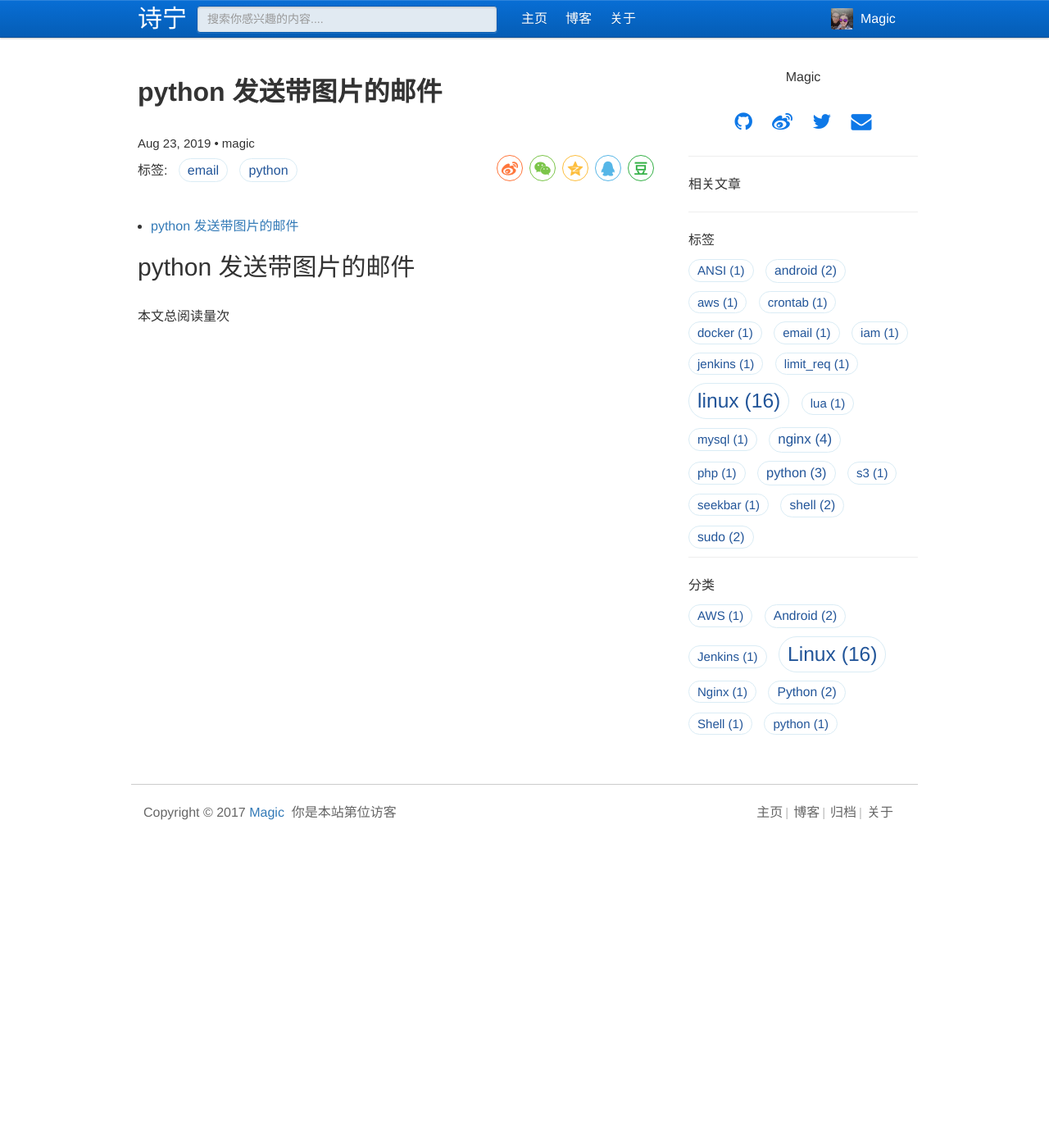
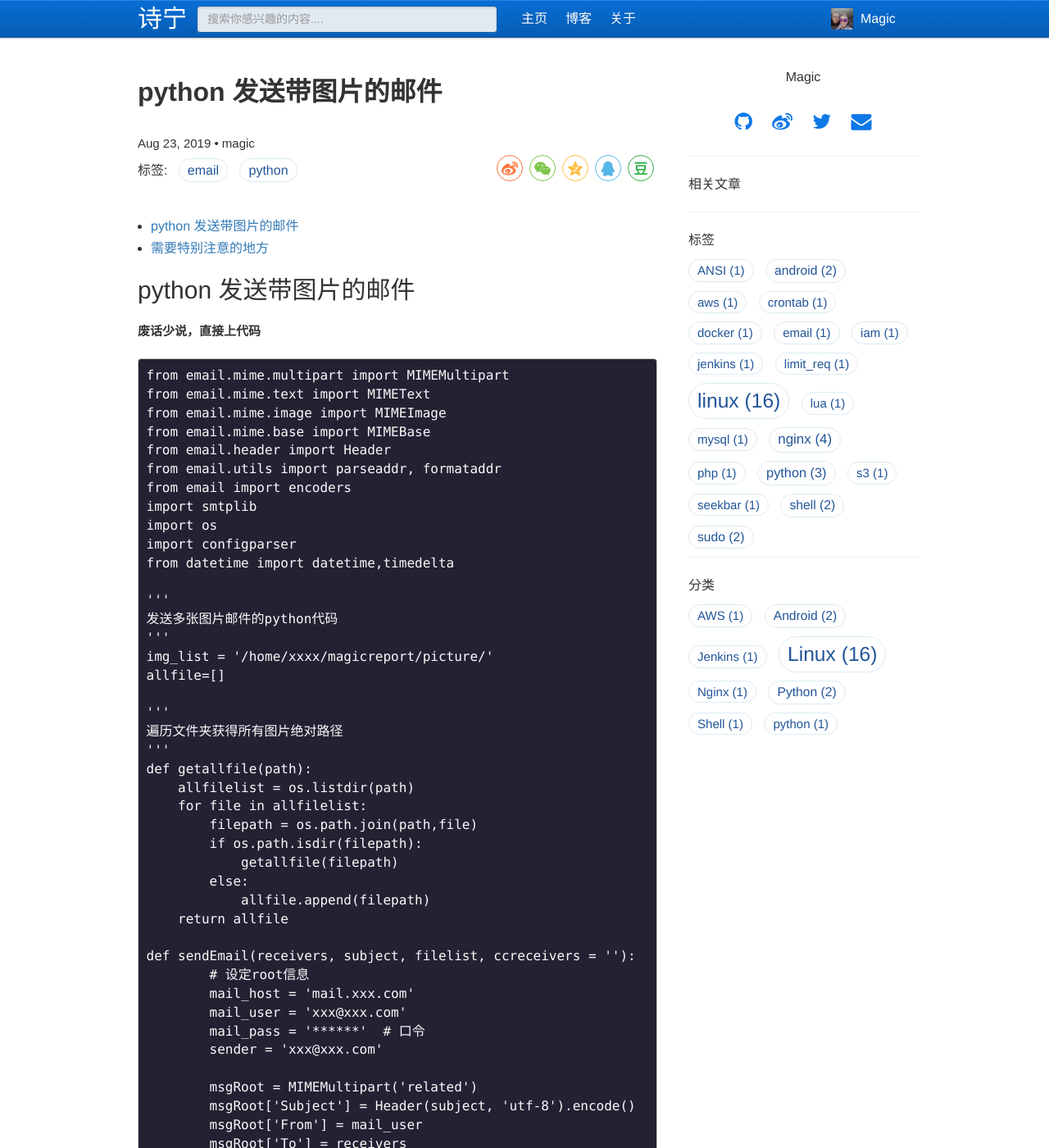
Before and after one commit to magic5650/magic5650.github.io, a Jekyll site: the page built from _posts/2019-07-23-python-send-email.md, in a window 1280 px wide and 1400 px high. Shown: the whole window at 82% size. Built offline with Jekyll 4.4.1, drawn with Linux system fonts in a browser that asks for light colours; comment, search, counter and statistics services are not loaded; some of the changed text lies outside the part shown.

Commit message:
modify python send mail

````diff
--- a/_posts/2019-07-23-python-send-email.md
+++ b/_posts/2019-07-23-python-send-email.md
@@ -12,3 +12,115 @@ permalink: /archivers/python-send-email
 
 ## python 发送带图片的邮件
 <!--more-->
+**废话少说，直接上代码**
+```
+from email.mime.multipart import MIMEMultipart
+from email.mime.text import MIMEText
+from email.mime.image import MIMEImage
+from email.mime.base import MIMEBase
+from email.header import Header
+from email.utils import parseaddr, formataddr
+from email import encoders
+import smtplib
+import os
+import configparser
+from datetime import datetime,timedelta
+
+'''
+发送多张图片邮件的python代码
+'''
+img_list = '/home/xxxx/magicreport/picture/'
+allfile=[]
+
+'''
+遍历文件夹获得所有图片绝对路径
+'''
+def getallfile(path):
+    allfilelist = os.listdir(path)
+    for file in allfilelist:
+        filepath = os.path.join(path,file)
+        if os.path.isdir(filepath):
+            getallfile(filepath)
+        else:
+            allfile.append(filepath)
+    return allfile
+
+def sendEmail(receivers, subject, filelist, ccreceivers = ''):
+        # 设定root信息
+        mail_host = 'mail.xxx.com'
+        mail_user = 'xxx@xxx.com'
+        mail_pass = '******'  # 口令
+        sender = 'xxx@xxx.com'
+
+        msgRoot = MIMEMultipart('related')
+        msgRoot['Subject'] = Header(subject, 'utf-8').encode()
+        msgRoot['From'] = mail_user
+        msgRoot['To'] = receivers
+        msgRoot['Cc'] = ccreceivers
+        '''
+        图片id加入所在位置
+        '''
+        content = '<b>' + subject + '</b><br>'
+        #content += '<b><a href="http://xxx.xxx.com/?orgId=1">10天趋势图</a></b><br>'
+        content += '<br>'
+
+        filelist.sort()
+
+        for file in filelist:
+            filename = file.split('/')[-1]
+            content += '<img src="cid:' + filename + '"><br>'
+
+        msgText = MIMEText(content, 'html', 'utf-8')
+        msgRoot.attach(msgText)
+        '''
+        将图片和id位置对应起来,使用文件名
+        '''
+        for file in filelist:
+            fp = open(file, 'rb')
+            msgImage = MIMEImage(fp.read())
+            fp.close()
+            filename = file.split('/')[-1]
+            msgImage.add_header('Content-ID', '<' + filename + '>')
+            msgRoot.attach(msgImage)
+
+        print(datetime.now().strftime("%Y-%m-%d"))
+        try:
+            #发送邮件
+            smtp = smtplib.SMTP_SSL()
+            smtp.connect(mail_host, 465)
+            # smtp = smtplib.SMTP()
+            # smtp.connect(mail_host, 25)
+            smtp.login(mail_user, mail_pass)
+            smtp.sendmail(sender, receivers.split(',') + ccreceivers.split(','), msgRoot.as_string())
+            smtp.quit()
+            print("邮件发送成功!")
+        except smtplib.SMTPException as e:
+            print("失败：" + str(e))
+
+if __name__ == '__main__' :
+        yestoday = datetime.now() - timedelta(days=1)
+        subject = '带图片的邮件--' + yestoday.strftime("%Y-%m-%d")
+        filelist = getallfile(img_list)
+
+        config = configparser.ConfigParser()
+        config.read("/home/xxxxx/emailaddr.conf")
+        xxxre = config.get("xxx-ops", "receivers")
+        wsre = config.get("ws", "receivers")
+        sendEmail(xxxre, subject, filelist, wsre)
+```
+
+## 需要特别注意的地方
+
+[Mail multipart/alternative vs multipart/mixed](https://stackoverflow.com/questions/3902455/mail-multipart-alternative-vs-multipart-mixed)
+```
+mixed
+    alternative
+        text
+        related
+            html
+            inline image
+            inline image
+    attachment
+    attachment
+in outlook inline image must use parent related,other email client can use both related and alternative
+```
````
